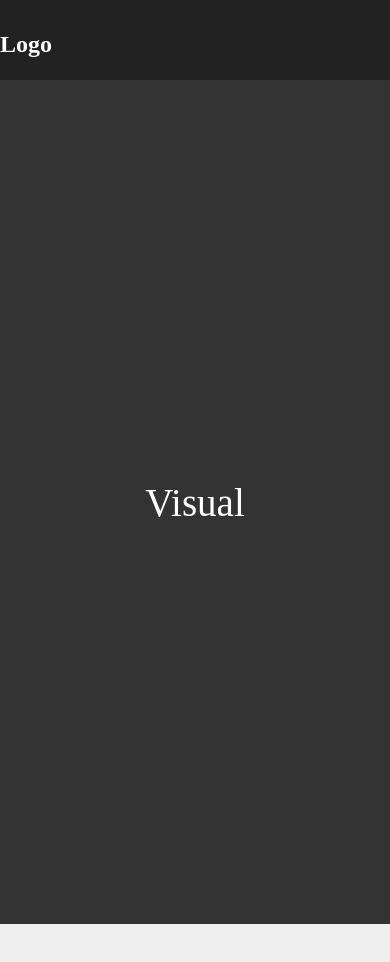
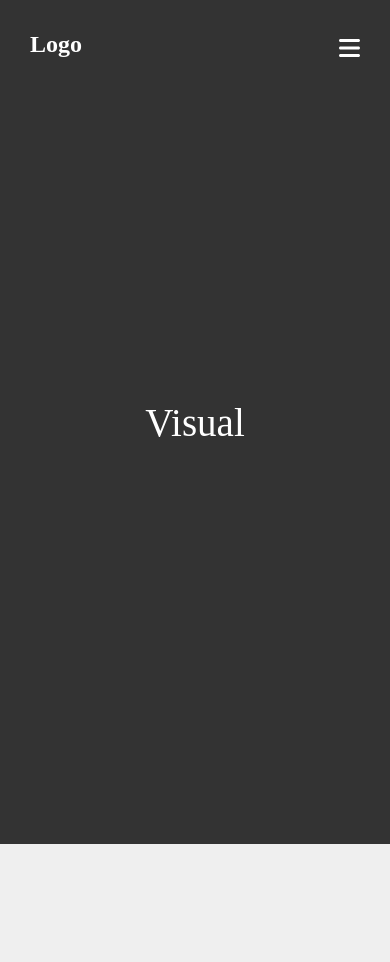
Before and after one commit to cocopalm221/profile, a React (Create React App) app: page / in a window 390 px wide. Shown: the top 962 px of the page. Built offline with nearby package versions, Linux system fonts and the light colour scheme.

Commit message:
fontawesome 아이콘 적용 및 헤더 반응형 적용

```diff
--- a/src/App.js
+++ b/src/App.js
@@ -28,7 +28,7 @@ function App() {
         {/* 라우터에 따라서 header의 css를 다르게 함 */}
         {/* 중첩되는 header에 대한 처리가 필요함 */}
         {/* <header type={"sub"} /> */}
-        <Route path="/" render={() => <header type={"sub"} />} />
+        <Route path="/" render={() => <Header type={"sub"} />} />
       </Switch>
 
       <Route path="/department" component={Department} />
--- a/src/components/common/Header.js
+++ b/src/components/common/Header.js
@@ -1,15 +1,11 @@
 import { Link, NavLink } from "react-router-dom";
-/*
-NavLink
-:객체를 이용해서 포커스 스타일 적용
-:activeStyle="CSS객체" 이라는 props에 적용
-: to="uri" props 는 필수
-*/
+import { FontAwesomeIcon } from "@fortawesome/react-fontawesome";
+import { faBars } from "@fortawesome/free-solid-svg-icons";
 
-const Header = () => {
+const Header = (props) => {
   const active = { color: "yellow" };
   return (
-    <header>
+    <header className={props.type}>
       <div className="inner">
         <h1>
           <Link to="/">Logo</Link>
@@ -46,6 +42,7 @@ const Header = () => {
             </NavLink>
           </li>
         </ul>
+        <FontAwesomeIcon icon={faBars} className="fa-bars" />
       </div>
     </header>
   );
--- a/src/scss/common/_header.scss
+++ b/src/scss/common/_header.scss
@@ -31,5 +31,38 @@ header {
         }
       }
     }
+    .fa-bars {
+      position: absolute;
+      right: 30px;
+      bottom: 20px;
+      font-size: 24px;
+      color: #fff;
+      display: none;
+    }
+  }
+  &.main {
+    position: absolute;
+    top: 0;
+    left: 0;
+    z-index: 9;
+    background: transparent;
   }
 }
+
+//tablet
+@media screen and (max-width: $tablet) {
+  header {
+    .inner {
+      width: 100%;
+      h1 {
+        left: 30px;
+      }
+      #gnb {
+        display: none;
+      }
+      .fa-bars {
+        display: block;
+      }
+    }
+  }
+}
--- a/src/scss/style.scss
+++ b/src/scss/style.scss
@@ -1,5 +1,10 @@
 //font
 @import url("https://fonts.googleapis.com/css2?family=Noto+Sans+KR:wght@100;300;400;500;700;900&display=swap");
+//화면반응형 기준픽셀
+//scss에서 변수는 $로 시작
+$tablet: 1180px;
+$mp: 540px;
+
 //common
 @import "common/reset";
 @import "common/header";
```
